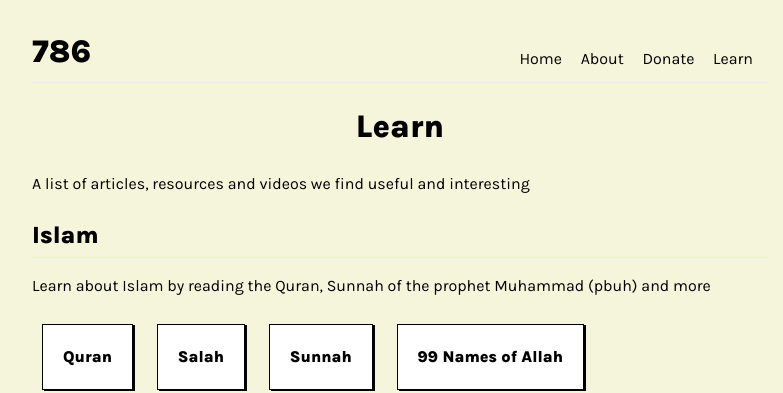
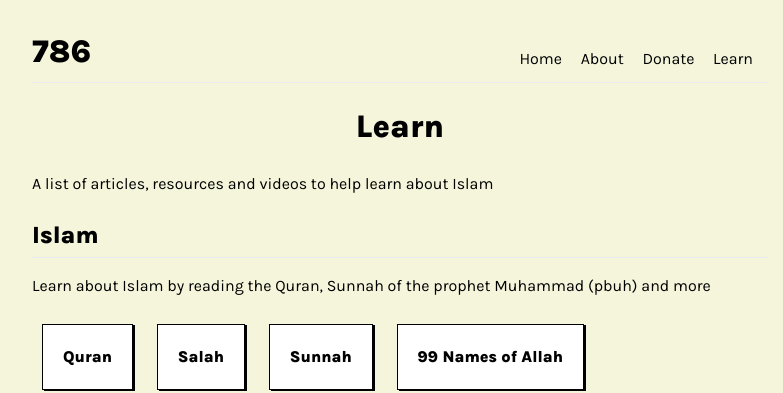
Before and after one commit to feyroozecode/786.world, a Jekyll site: the page built from pages/learn.md, in a window 1280 px wide. Shown: the top 393 px of the page, without its empty margins (240-1023 px from the left). Built offline with Jekyll 4.4.1, drawn with Linux system fonts in a browser that asks for light colours; comment, search, counter and statistics services are not loaded.

Commit message:
Update learn.md

```diff
--- a/pages/learn.md
+++ b/pages/learn.md
@@ -4,7 +4,7 @@ title: Learn
 permalink: /learn
 ---
 
-A list of articles, resources and videos we find useful and interesting
+A list of articles, resources and videos to help learn about Islam
 
 ## Islam
 
```
